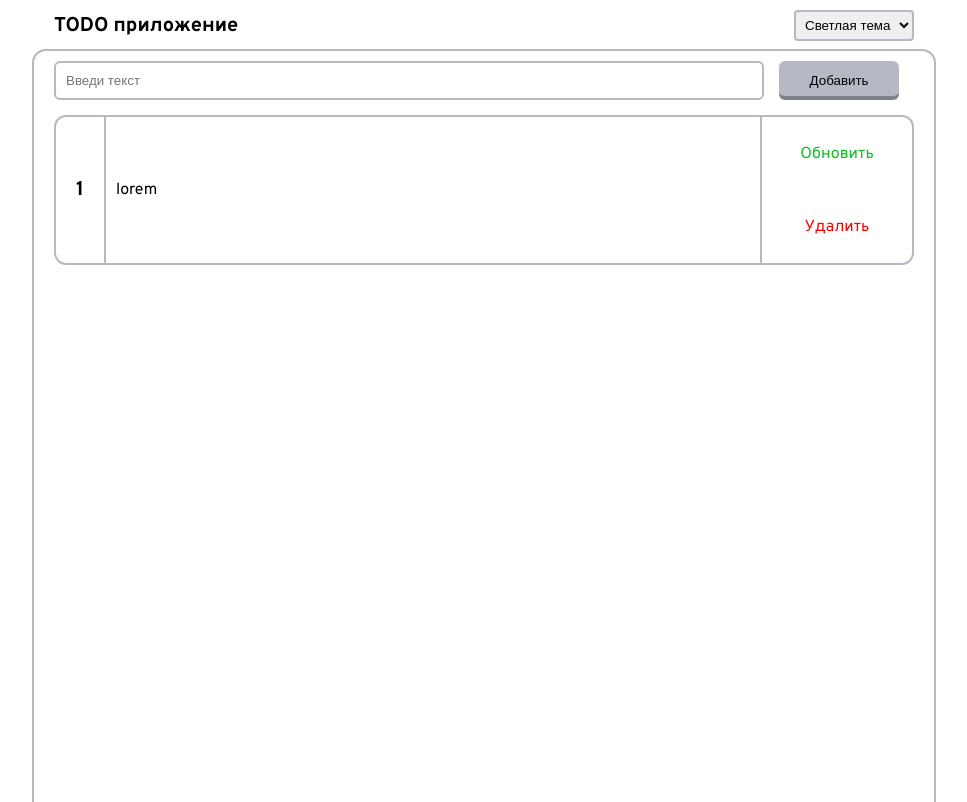
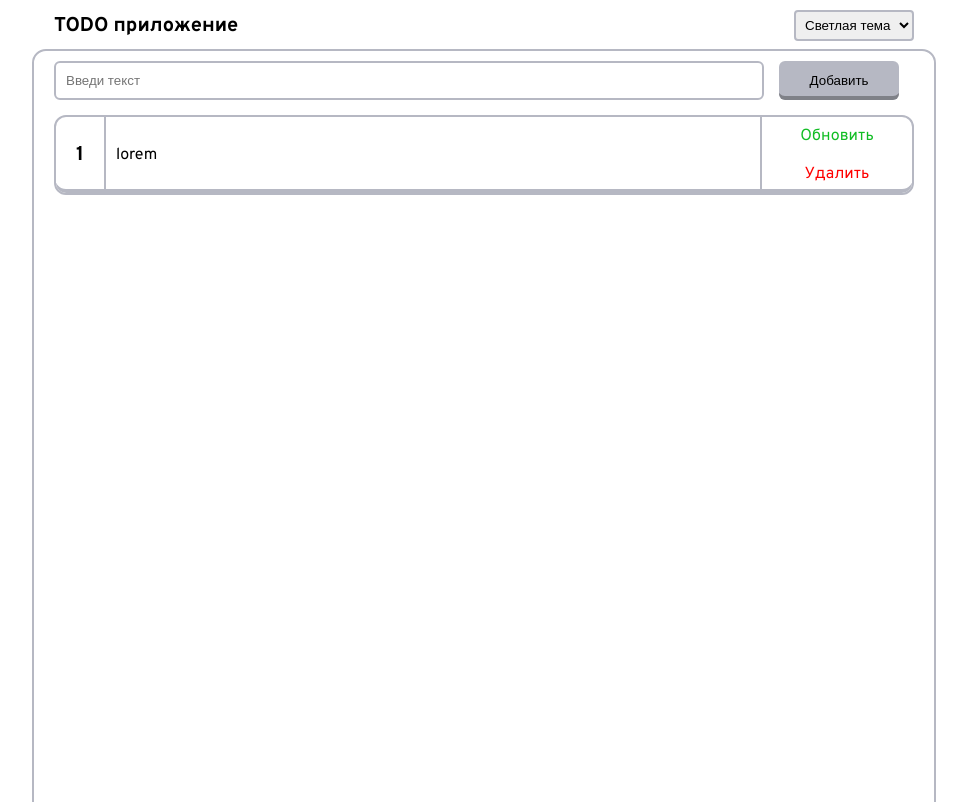
Before and after one commit to XenoPOMP/todo-example, a React (Create React App) app in the folder client/: page / in a window 1280 px wide. Shown: the whole page, without its empty margins (156-1123 px from the left). Built offline with nearby package versions, Linux system fonts and the light colour scheme.

Commit message:
Added shadow effect for Cards

```diff
--- a/client/src/components/UI/Card/Card.module.scss
+++ b/client/src/components/UI/Card/Card.module.scss
@@ -3,7 +3,7 @@
 .card {
   margin: 15px 0;
   width: 100%;
-  height: 150px;
+  min-height: 5em;
   border-radius: 12px;
   display: grid;
   grid-template-columns: 50px 1fr 150px;
@@ -17,6 +17,7 @@
     align-items: center;
     font-size: 1.25em;
     font-weight: bold;
+    user-select: none;
   }
 
   .content {
@@ -36,6 +37,7 @@
       display: flex;
       justify-content: center;
       align-items: center;
+      user-select: none;
 
       &:hover {
         cursor: pointer;
@@ -45,6 +47,7 @@
 
   &.light {
     border: 2px solid $lightLines;
+    box-shadow: inset 0px -5px 0px -1px $lightLines;
 
     .number, .content {
       border-right: 2px solid $lightLines;
@@ -75,6 +78,7 @@
 
   &.dark {
     border: 2px solid $darkLines;
+    box-shadow: inset 0px -5px 0px -1px $darkLines;
 
     .number, .content {
       border-right: 2px solid $darkLines;
```
